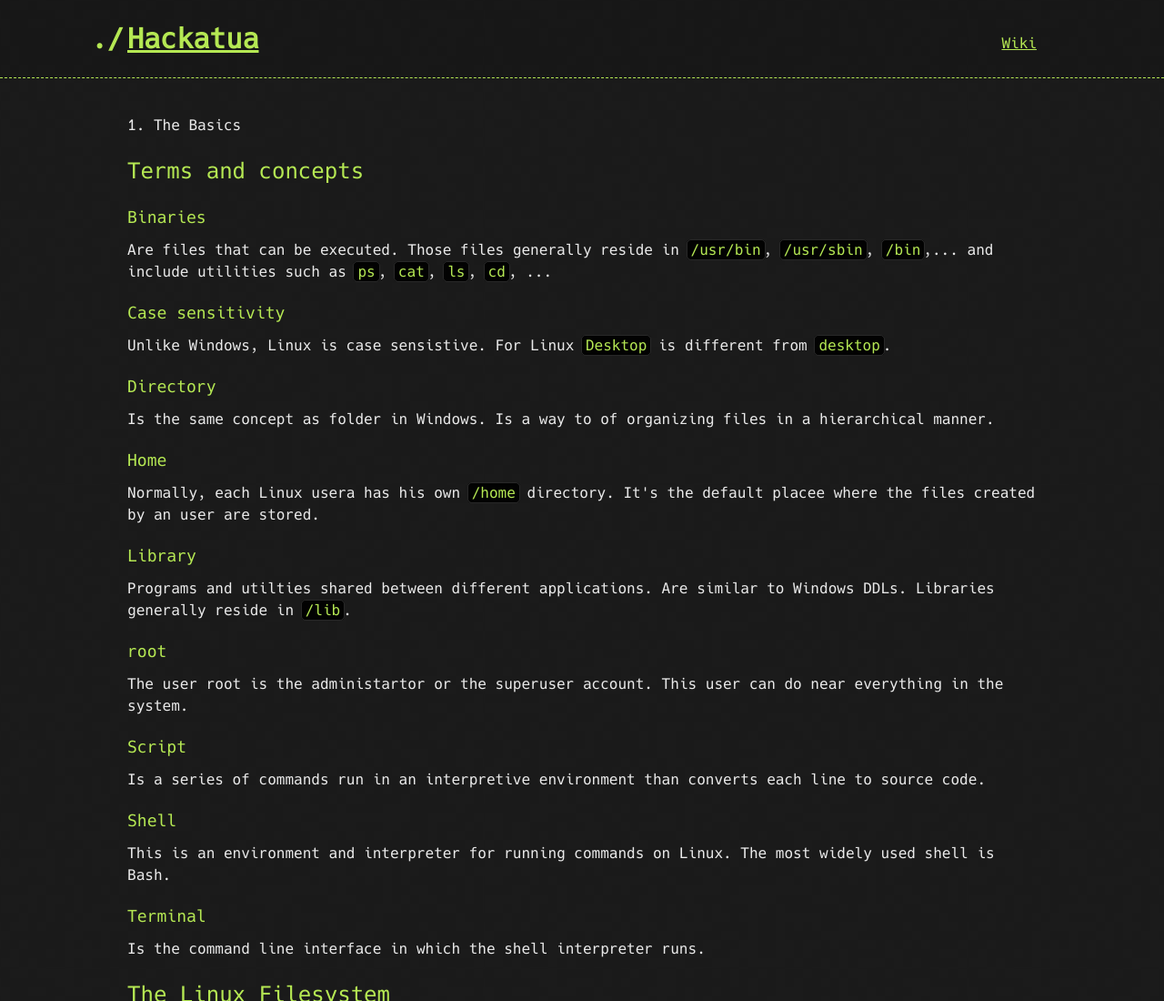
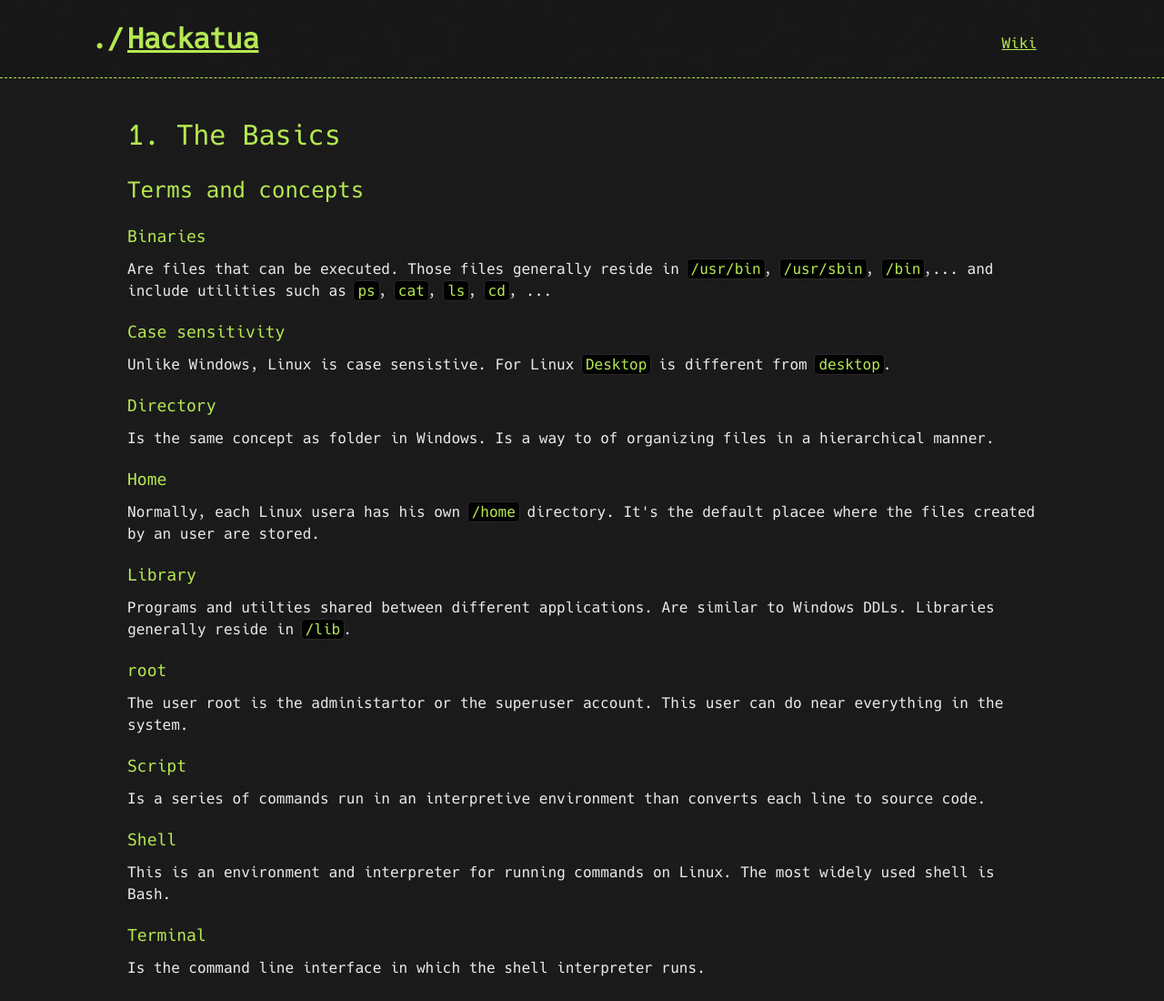
Before and after one commit to hackatua/hackatua.github.io, a Gatsby site: page /wiki/linux/01-the-basics/ in a window 1280 px wide. Shown: the top 1100 px of the page at 91% size. Built offline with nearby package versions, Linux system fonts and the light colour scheme; Gatsby itself is replaced by a stand-in of ours; some packages are replaced by stand-ins of ours.

Commit message:
feat: creates wiki content title component

```diff
--- /dev/null
+++ b/src/components/WikiTitle.styled.tsx
@@ -0,0 +1,7 @@
+import styled from "styled-components"
+
+export const WikiTitle = styled.h1`
+  color: #b5e853;
+  margin: 20px 0 10px;
+  font-size: 30px;
+`
--- a/src/templates/wiki-page.tsx
+++ b/src/templates/wiki-page.tsx
@@ -2,6 +2,7 @@ import React from "react"
 import { graphql } from "gatsby"
 import { Layout } from "../components/Layout"
 import { WikiMarkdown } from "../components/WikiMarkdown"
+import { WikiTitle } from "../components/WikiTitle.styled"
 
 interface Props {
   data: {
@@ -24,7 +25,7 @@ const WikiPage: React.VFC<Props> = ({ data }) => {
 
   return (
     <Layout>
-      {title && <h1>{title}</h1>}
+      {title && <WikiTitle>{title}</WikiTitle>}
       <WikiMarkdown content={html} />
     </Layout>
   )
```
